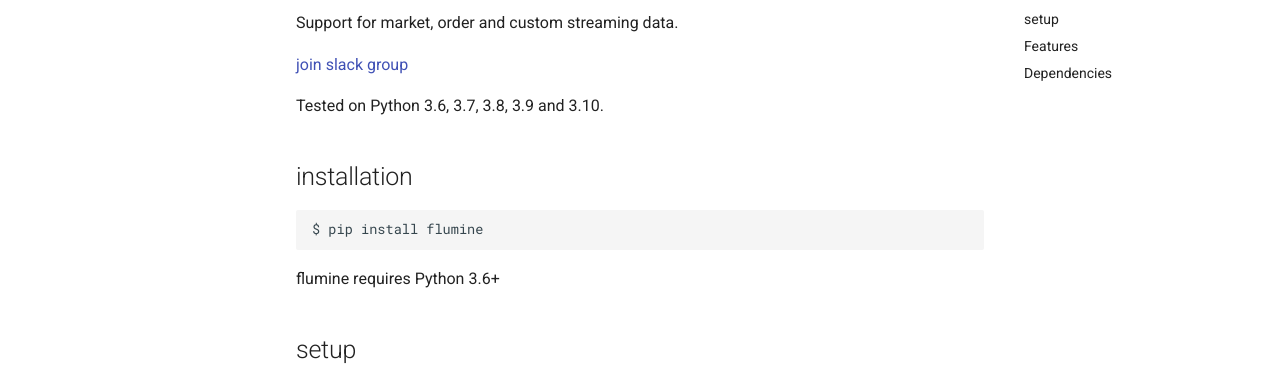
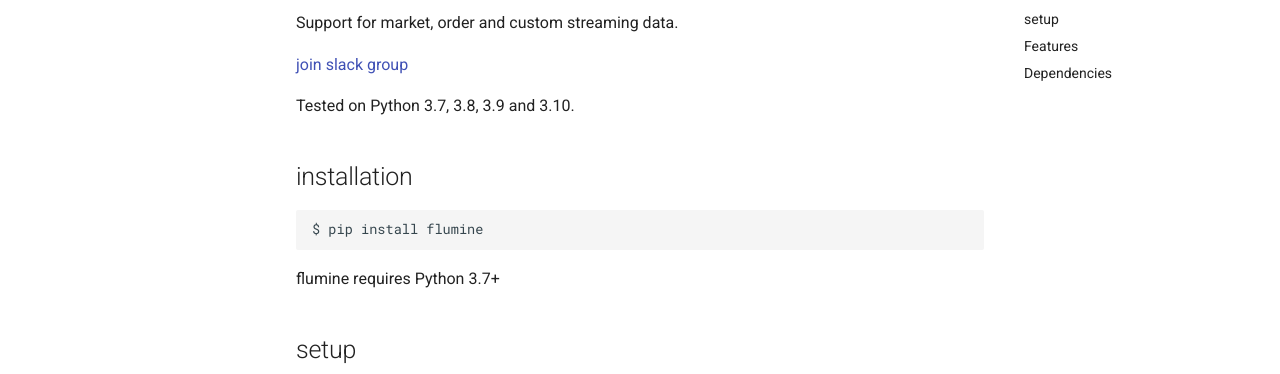
Before and after one commit to betcode-org/flumine, an MkDocs documentation site: the page built from docs/index.md, in a window 1280 px wide and 900 px high, scrolled down 331 px. Shown: the part 164-538 px from the top of the window. Built offline with MkDocs 1.6.1 and Material for MkDocs 9.7.7, drawn with Linux system fonts in a browser that asks for light colours; comment, search, counter and statistics services are not loaded.

````diff
--- a/.travis.yml
+++ b/.travis.yml
@@ -8,10 +8,6 @@ install:
 
 jobs:
   include:
-    - name: "Tests: python 3.6"
-      python: 3.6
-      script:
-        - coverage run --source=flumine setup.py test
     - name: "Tests: python 3.7"
       python: 3.7
       dist: xenial
--- a/docs/index.md
+++ b/docs/index.md
@@ -30,7 +30,7 @@ Support for market, order and custom streaming data.
 
 [join slack group](https://join.slack.com/t/betfairlightweight/shared_invite/zt-h0ato238-PPbfU_T7Ji0ORjz0ESIJkg)
 
-Tested on Python 3.6, 3.7, 3.8, 3.9 and 3.10.
+Tested on Python 3.7, 3.8, 3.9 and 3.10.
 
 ## installation
 
@@ -38,7 +38,7 @@ Tested on Python 3.6, 3.7, 3.8, 3.9 and 3.10.
 $ pip install flumine
 ```
 
-flumine requires Python 3.6+
+flumine requires Python 3.7+
 
 ## setup
 
--- a/setup.py
+++ b/setup.py
@@ -32,7 +32,6 @@ setup(
     classifiers=[
         "License :: OSI Approved :: MIT License",
         "Operating System :: OS Independent",
-        "Programming Language :: Python :: 3.6",
         "Programming Language :: Python :: 3.7",
         "Programming Language :: Python :: 3.8",
         "Programming Language :: Python :: 3.9",
````
Also changed, not shown: HISTORY.rst (+13 -0 lines), README.md (+2 -2 lines), 1 other file.
